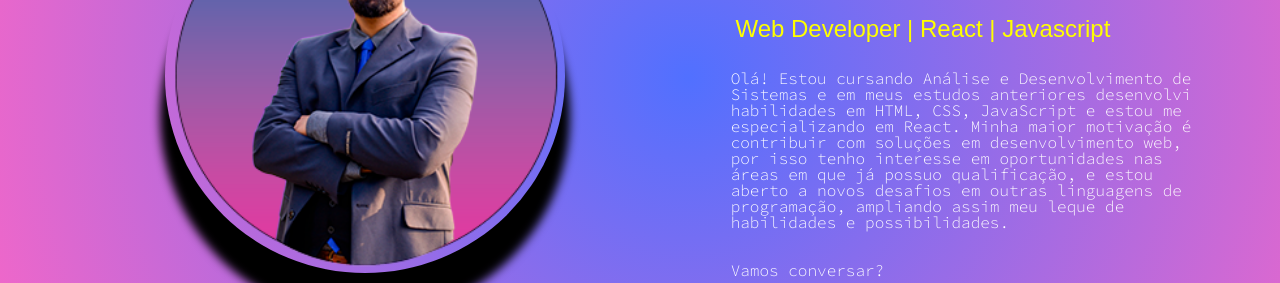
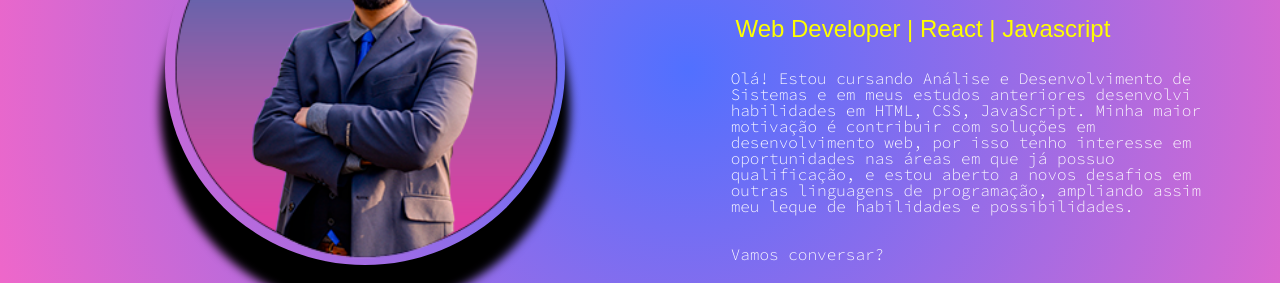
Before and after one commit to andreikestrel/Portfolio, a plain HTML site: page index.html in a window 1280 px wide. Shown: the part 332-615 px from the top of the page. Drawn offline with Linux system fonts and the light colour scheme; a web font is replaced by a local one.

Commit message:
Update index.html

```diff
--- a/index.html
+++ b/index.html
@@ -27,7 +27,7 @@
         <h1 class="txt-titulo">Andrei Barbosa</h1>
         <h2 class="txt-subtitulo">Web Developer | React | Javascript</h2>
         <p class="txt-corpo">Olá! Estou cursando Análise e Desenvolvimento de Sistemas e em
-          meus estudos anteriores desenvolvi habilidades em HTML, CSS, JavaScript e estou me especializando em React.
+          meus estudos anteriores desenvolvi habilidades em HTML, CSS, JavaScript.
           Minha maior motivação é contribuir com soluções em desenvolvimento web, por isso tenho interesse em oportunidades
           nas áreas em que já possuo qualificação, e estou aberto a novos desafios em outras linguagens de programação,
           ampliando assim meu leque de habilidades e possibilidades.</p>
```
